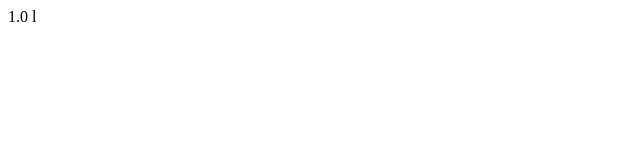
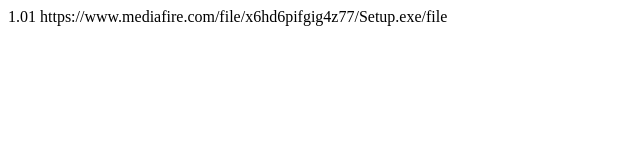
Before and after one commit to LeKhacTin19/update-api, a plain HTML site: page index.html in a window 1280 px wide. Shown: the whole page, without its empty margins (0-640 px from the left). Drawn offline with Linux system fonts and the light colour scheme.

Commit message:
Update index.html

```diff
--- a/index.html
+++ b/index.html
@@ -1,5 +1,5 @@
 <update>
-  <title>New Studio 2024</title>
-  <version>1.0</version>
-  <link>l</link>
+  <title>NS Editor 2024</title>
+  <version>1.01</version>
+  <link>https://www.mediafire.com/file/x6hd6pifgig4z77/Setup.exe/file</link>
 </update>
```
